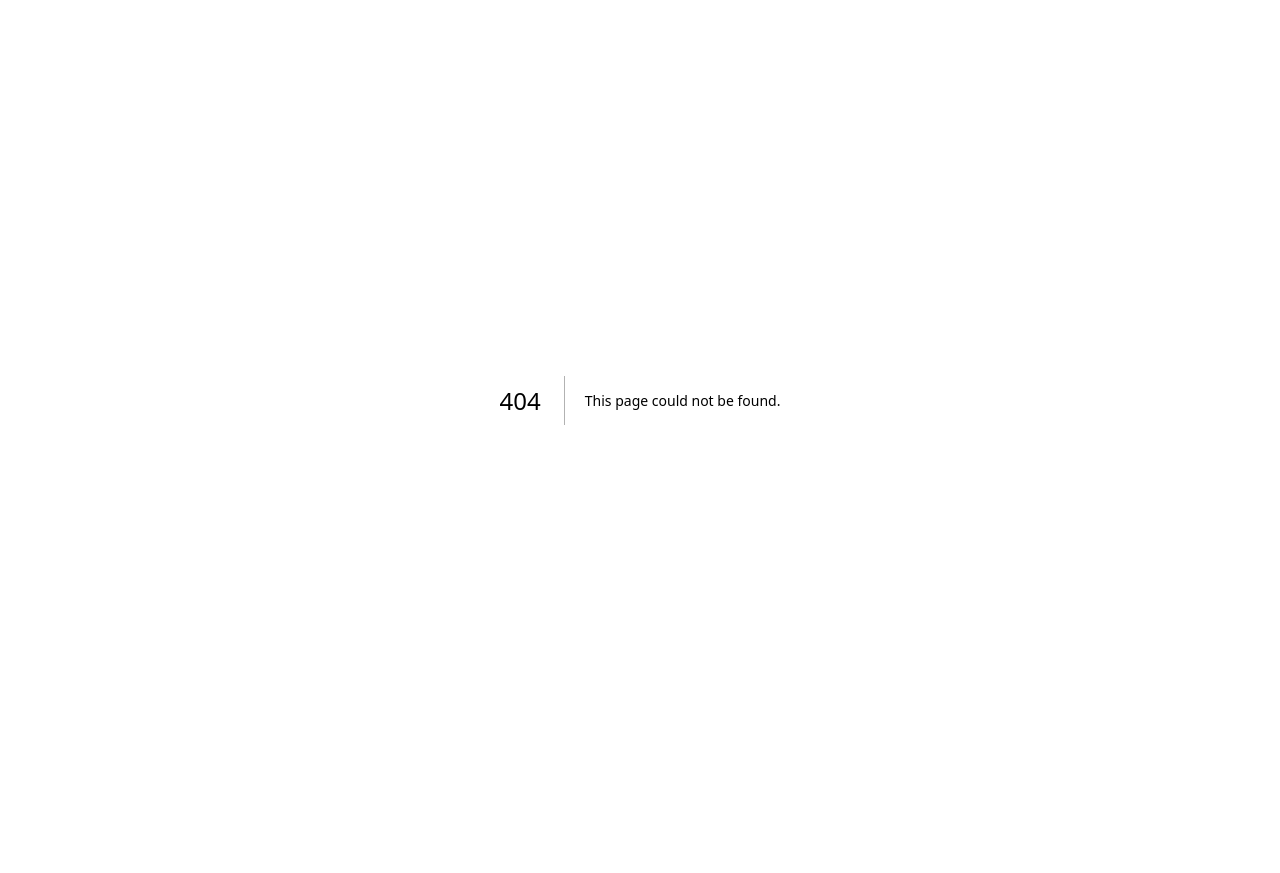
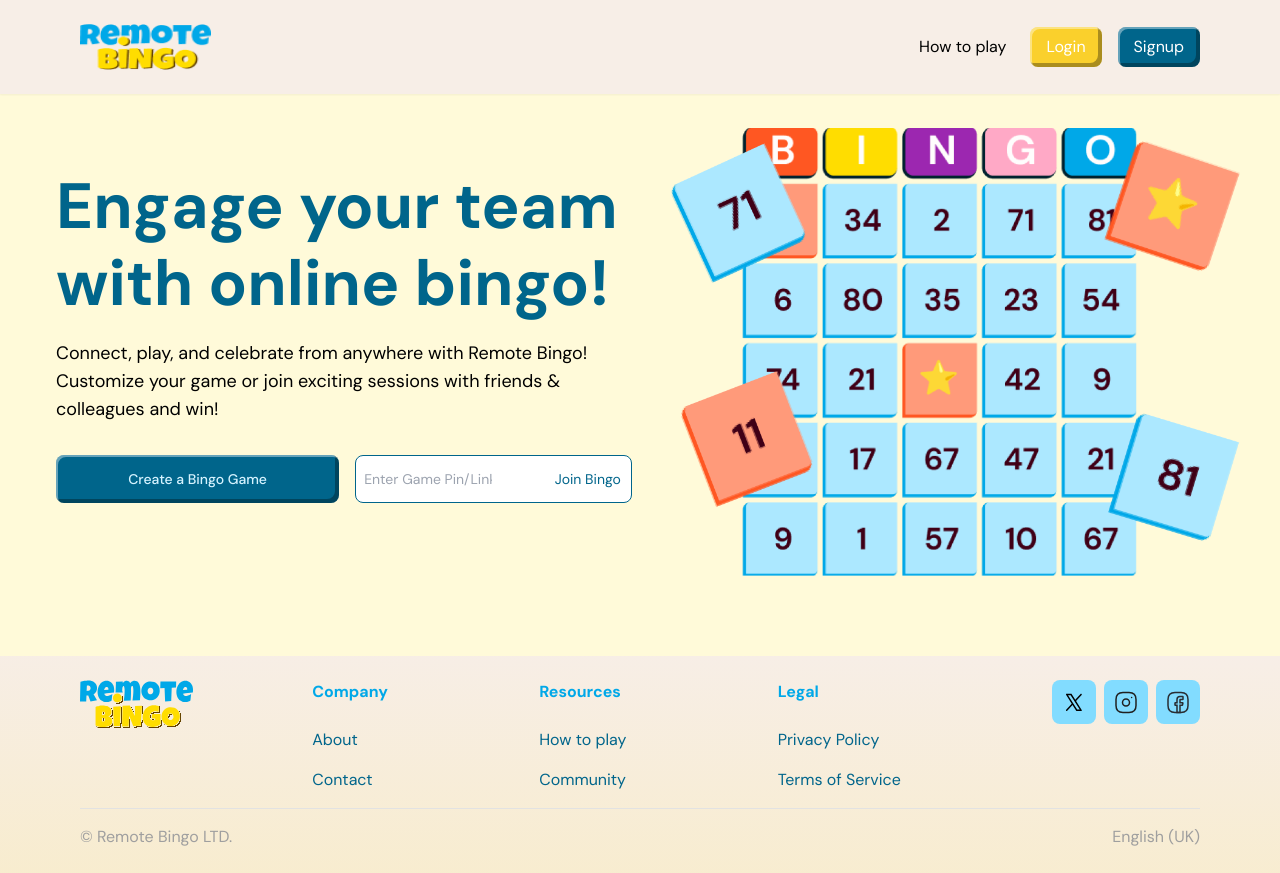
Before and after one commit to msgloriaedwin/STARLIGHT-TESTERS, a Next.js app: page /home in a window 1280 px wide. Before the commit this address had no page. Before the commit the page ends 800 px from the top, so only its background shows below. Built offline with nearby package versions, Linux system fonts and the light colour scheme.

Commit message:
feat/44-bingo-game-landing-page

```diff
--- /dev/null
+++ b/app/components/hero/index.tsx
@@ -0,0 +1,39 @@
+
+import React from 'react';
+import CustomButton from '../button/custombutton';
+
+const Hero: React.FC = () => {
+
+  return (
+    <section className="pt-32 flex items-center flex-col gap-5 justify-between max-w-[1200px] mx-auto lg:flex-row pb-20">
+      <div className=" mx-auto px-2 sm:px-4 text-center lg:text-start">
+        <h1 className="text-[2.25rem] sm:text-[3rem] lg:text-[4rem] leading-[1.2] font-bold text-primary-700 mb-4">Engage your team with online bingo!</h1>
+        <p className="text-lg text-primary-700 lg:text-black mb-8">
+          Connect, play, and celebrate from anywhere with Remote Bingo! Customize your game or join exciting
+          sessions with friends & colleagues and win!
+        </p>
+        <div className="flex flex-col sm:flex-row items-center justify-center lg:justify-start gap-4 mb-8 w-full">
+          <CustomButton variant='secondary' className='!h-12 !w-full' >
+            Create a Bingo Game
+          </CustomButton>
+          <form className="flex  items-center pl-2 pr-2.5 justify-between border border-primary-700 h-12 bg-white rounded-lg w-full sm:max-w-[50%] ">
+            <input
+              type="text"
+              placeholder="Enter Game Pin/Link"
+              className=" text-sm border-0 outline-0 !bg-transparent  max-w-[50%] h-12"
+            />
+            <button className=" text-primary-700 whitespace-nowrap text-sm">
+              Join Bingo
+            </button>
+          </form>
+        </div>
+      </div>
+        <div className=" w-full lg:max-w-[50%] mx-auto">
+          <img src="/bingo-hero.png" alt="Bingo Card" className="mx-auto" />
+        </div>
+
+    </section>
+  );
+};
+
+export default Hero;
--- /dev/null
+++ b/app/home/page.tsx
@@ -0,0 +1,29 @@
+
+'use client'
+
+import Layout from "../components/layout";
+import React, { useState } from "react";
+import LandingPageNavbar from "../components/navbars/custom-navbars/LandingPageNavbar";
+import Footer from "../components/footer/footer"
+import Hero from "../components/hero"
+
+export default function HomeHero(){
+
+  const [isModalOpen, setIsModalOpen] = useState(false);
+
+  const onSignUp = () => {
+    setIsModalOpen(false);
+  };
+  const onLogin = () => {
+    setIsModalOpen(false);
+  };
+  return (
+    <div>
+      <Layout>
+       <LandingPageNavbar onLogin={onLogin} onSignup={onSignUp} />
+      <Hero/>
+      <Footer />
+        </Layout>
+    </div>
+  )
+}
--- a/app/layout.tsx
+++ b/app/layout.tsx
@@ -2,11 +2,13 @@ import type { Metadata } from "next";
 import { DM_Sans } from "next/font/google";
 import "./globals.css";
 
+
 const dmSans = DM_Sans({ subsets: ["latin"], weight: ["400", "500", "700"] });
 
+
 export const metadata: Metadata = {
-  title: "Create Next App",
-  description: "Generated by create next app",
+  title: "Bingo",
+  description: "Engage your team with online bingo!",
 };
 
 export default function RootLayout({
@@ -16,7 +18,8 @@ export default function RootLayout({
 }>) {
   return (
     <html lang="en">
-      <body className={dmSans.className}>{children}</body>
+      <body className={`${dmSans.className} bg-primary`}>{children}</body>
+
     </html>
   );
 }
--- a/app/page.tsx
+++ b/app/page.tsx
@@ -13,6 +13,9 @@ export default function Home() {
 
   const handleButtonClick = () => {
     router.push("/guides");
+  };
+  const handleHomeButtonClick = () => {
+    router.push("/home");
   };
   const [isModalOpen, setIsModalOpen] = useState(false);
 
@@ -40,6 +43,7 @@ export default function Home() {
             alt="Remote Bingo"
           />
           <CustomButton onClick={handleButtonClick}>Style Guides</CustomButton>
+           <CustomButton onClick={handleHomeButtonClick} className='!w-[125px] !px-5'>Home</CustomButton>
         </div>
       </main>
     </Layout>
```
Also changed, not shown: public/bingo-hero.png (added).
